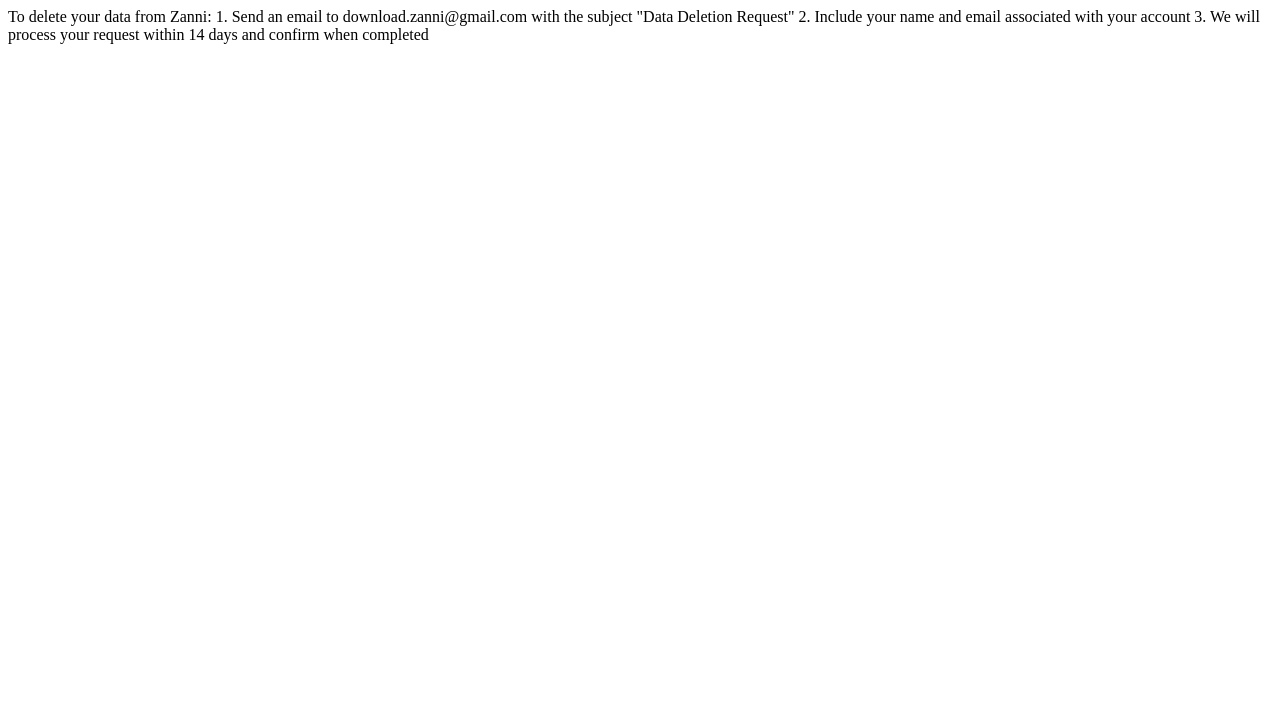
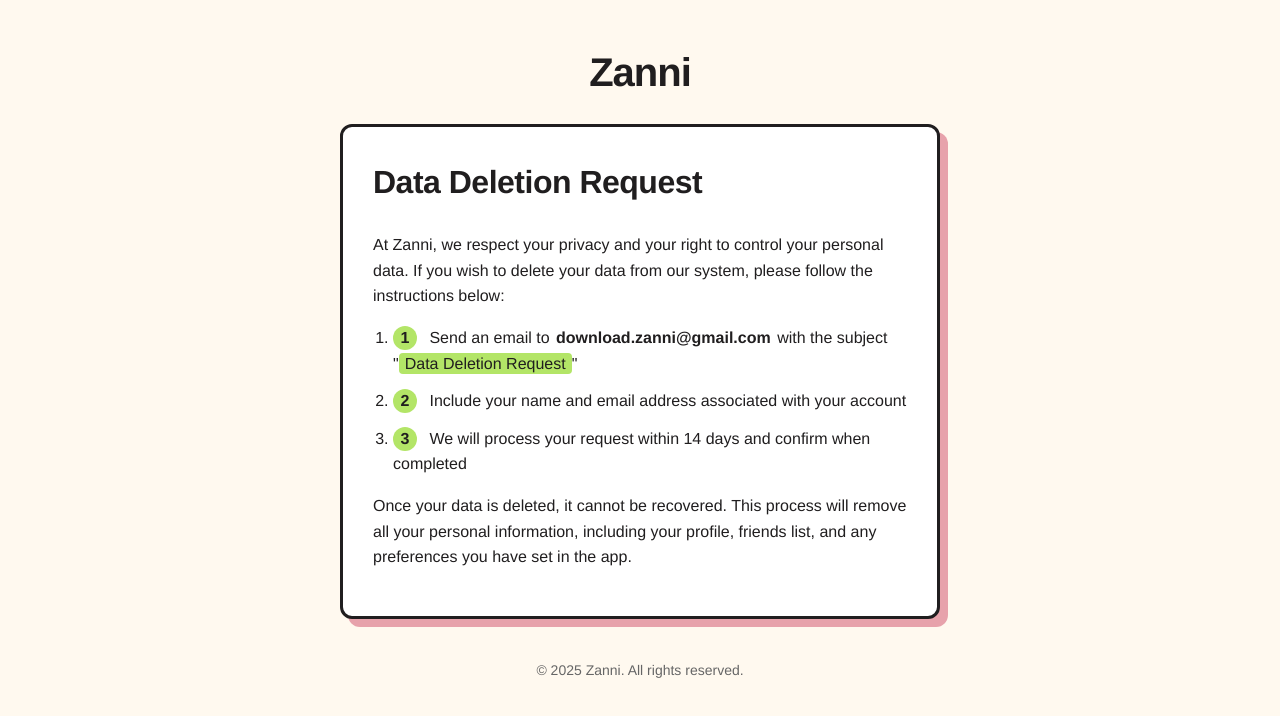
Before and after one commit to Creariax5/ZanniWeb, a plain HTML site: page index.html in a window 1280 px wide. Drawn offline with Linux system fonts and the light colour scheme.

Commit message:
Update index.html

```diff
--- a/index.html
+++ b/index.html
@@ -1,5 +1,145 @@
-To delete your data from Zanni:
+<!DOCTYPE html>
+<html lang="en">
+<head>
+    <meta charset="UTF-8">
+    <meta name="viewport" content="width=device-width, initial-scale=1.0">
+    <title>Zanni - Data Deletion Request</title>
+    <style>
+        body {
+            font-family: 'Helvetica Neue', Arial, sans-serif;
+            line-height: 1.6;
+            color: #201E1F;
+            background-color: #FFF9EF;
+            margin: 0;
+            padding: 0;
+            display: flex;
+            justify-content: center;
+            min-height: 100vh;
+        }
 
-1. Send an email to download.zanni@gmail.com with the subject "Data Deletion Request"
-2. Include your name and email associated with your account
-3. We will process your request within 14 days and confirm when completed
+        .container {
+            max-width: 600px;
+            padding: 40px 20px;
+            width: 100%;
+        }
+
+        .card {
+            background-color: white;
+            border-radius: 12px;
+            border: 3px solid #201E1F;
+            padding: 30px;
+            box-shadow: 8px 8px 0 #E7A2AB;
+            margin-bottom: 30px;
+        }
+
+        h1 {
+            font-size: 32px;
+            margin-top: 0;
+            margin-bottom: 24px;
+            letter-spacing: -0.5px;
+            color: #201E1F;
+        }
+
+        .logo {
+            font-size: 40px;
+            font-weight: bold;
+            margin-bottom: 20px;
+            text-align: center;
+            letter-spacing: -1px;
+        }
+
+        .highlight {
+            background-color: #B3E567;
+            padding: 2px 6px;
+            border-radius: 4px;
+            font-weight: 500;
+        }
+
+        p {
+            margin-bottom: 16px;
+            font-size: 16px;
+        }
+
+        ol {
+            margin-bottom: 16px;
+            padding-left: 20px;
+        }
+
+        li {
+            margin-bottom: 12px;
+            font-size: 16px;
+        }
+
+        .email {
+            font-weight: bold;
+            color: #201E1F;
+            text-decoration: none;
+            padding: 1px 2px;
+        }
+
+        .footer {
+            text-align: center;
+            margin-top: 40px;
+            font-size: 14px;
+            color: #666;
+        }
+
+        .step-number {
+            display: inline-block;
+            background-color: #B3E567;
+            color: #201E1F;
+            width: 24px;
+            height: 24px;
+            border-radius: 50%;
+            text-align: center;
+            line-height: 24px;
+            font-weight: bold;
+            margin-right: 8px;
+        }
+
+        @media (max-width: 480px) {
+            .card {
+                padding: 20px;
+            }
+
+            h1 {
+                font-size: 28px;
+            }
+        }
+    </style>
+</head>
+<body>
+    <div class="container">
+        <div class="logo">Zanni</div>
+
+        <div class="card">
+            <h1>Data Deletion Request</h1>
+
+            <p>At Zanni, we respect your privacy and your right to control your personal data. If you wish to delete your data from our system, please follow the instructions below:</p>
+
+            <ol>
+                <li>
+                    <span class="step-number">1</span>
+                    Send an email to <a href="mailto:download.zanni@gmail.com" class="email">download.zanni@gmail.com</a> with the subject "<span class="highlight">Data Deletion Request</span>"
+                </li>
+
+                <li>
+                    <span class="step-number">2</span>
+                    Include your name and email address associated with your account
+                </li>
+
+                <li>
+                    <span class="step-number">3</span>
+                    We will process your request within 14 days and confirm when completed
+                </li>
+            </ol>
+
+            <p>Once your data is deleted, it cannot be recovered. This process will remove all your personal information, including your profile, friends list, and any preferences you have set in the app.</p>
+        </div>
+
+        <div class="footer">
+            &copy; 2025 Zanni. All rights reserved.
+        </div>
+    </div>
+</body>
+</html>
```
